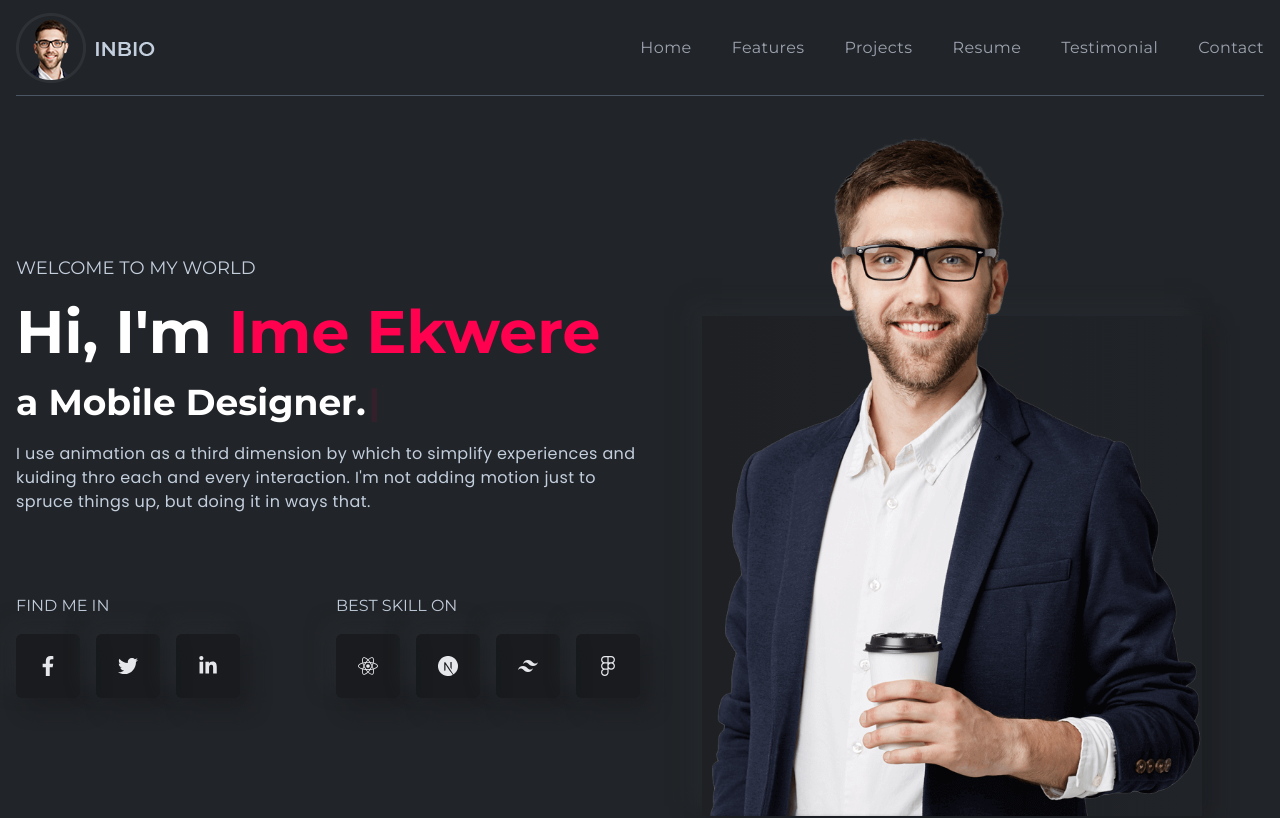
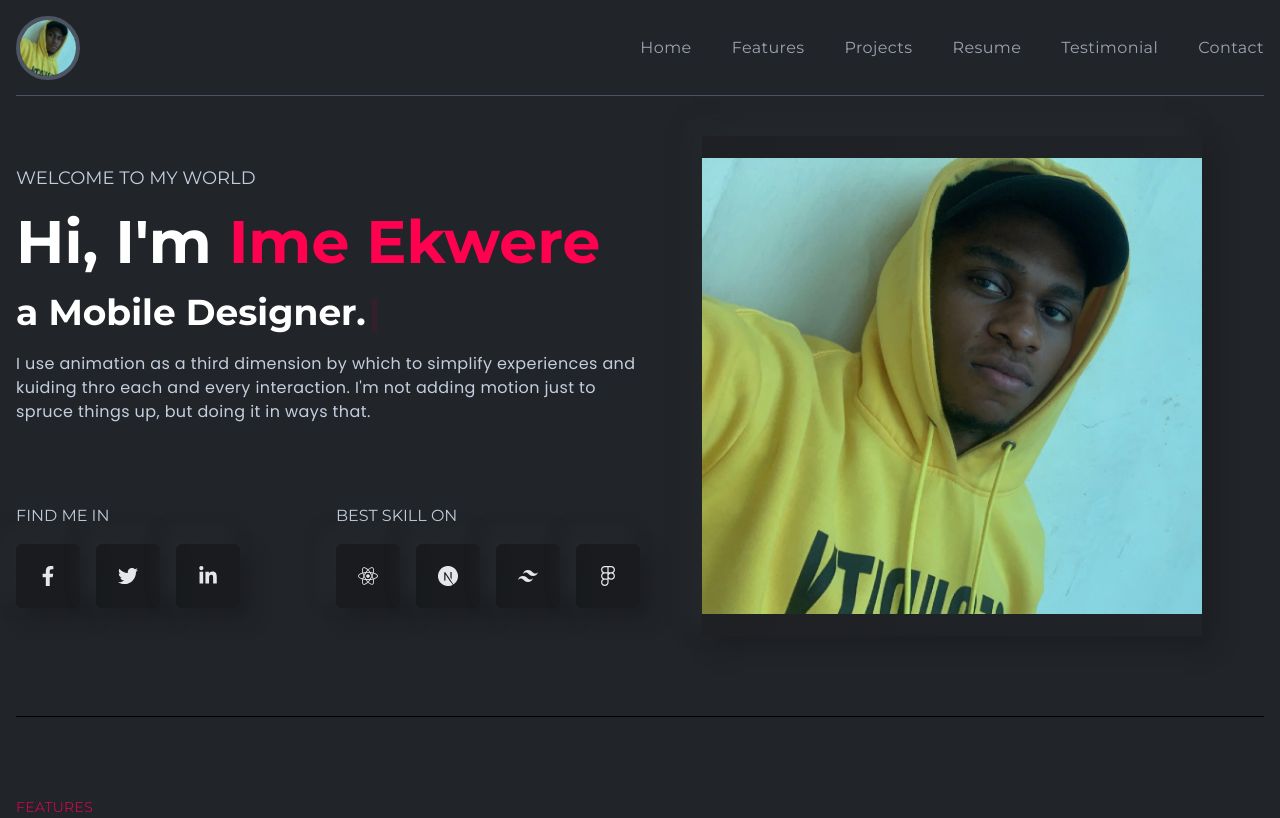
Before and after one commit to Eddikan/portfolio, a React (Create React App) app: page / in a window 1280 px wide. Shown: the top 818 px of the page. Built offline with nearby package versions, Linux system fonts and the light colour scheme.

Commit message:
feat: add custom details

```diff
--- a/src/components/banner/RightBanner.js
+++ b/src/components/banner/RightBanner.js
@@ -1,17 +1,17 @@
-import React from 'react'
-import { bannerImg } from "../../assets/index";
+import React from "react";
+import bannerImg from "../../assets/images/my_pic.jpg";
 
 const RightBanner = () => {
   return (
     <div className="w-full lgl:w-1/2 flex justify-center items-center relative">
       <img
-        className="w-[300px] h-[400px] lgl:w-[500px] lgl:h-[680px] z-10"
+        className="w-[300px] object-contain h-[400px] lgl:w-[500px] lgl:h-[500px] z-10"
         src={bannerImg}
         alt="bannerImg"
       />
       <div className="absolute bottom-0 w-[350px] h-[300px] lgl:w-[500px] lgl:h-[500px] bg-gradient-to-r from-[#1e2024] to-[#202327] shadow-shadowOne flex justify-center items-center"></div>
     </div>
   );
-}
+};
 
-export default RightBanner
+export default RightBanner;
--- a/src/components/contact/ContactLeft.js
+++ b/src/components/contact/ContactLeft.js
@@ -1,4 +1,4 @@
-import React from 'react'
+import React from "react";
 import { FaFacebookF, FaTwitter, FaLinkedinIn } from "react-icons/fa";
 import { contactImg } from "../../assets/index";
 
@@ -19,12 +19,19 @@ const ContactLeft = () => {
           Lorem ipsum, dolor sit amet consectetur adipisicing elit. Facilis
           ipsam autem cumque, accusantium dicta odio.
         </p>
-        <p className="text-base text-gray-400 flex items-center gap-2">
+        <a
+
+        href="tel:+23480"
+        className="text-base text-gray-400 flex items-center gap-2">
           Phone: <span className="text-lightText">+968 97859628</span>
-        </p>
-        <p className="text-base text-gray-400 flex items-center gap-2">
-          Email: <span className="text-lightText">noor.jsdivs@gmail.com</span>
-        </p>
+        </a>
+        <a
+          href="mailto:imeekwere15@gmail.com"
+          target="__blank"
+          className="text-base text-gray-400 flex items-center gap-2"
+        >
+          Email: <span className="text-lightText">imeekwere15@gmail.com</span>
+        </a>
       </div>
       <div className="flex flex-col gap-4">
         <h2 className="text-base uppercase font-titleFont mb-4">Find me in</h2>
@@ -42,6 +49,6 @@ const ContactLeft = () => {
       </div>
     </div>
   );
-}
+};
 
-export default ContactLeft
+export default ContactLeft;
--- a/src/components/navbar/Navbar.js
+++ b/src/components/navbar/Navbar.js
@@ -1,17 +1,32 @@
-import React, { useState } from 'react'
+import React, { useState } from "react";
 import { Link } from "react-scroll";
 import { FiMenu } from "react-icons/fi";
 import { MdClose } from "react-icons/md";
 import { FaFacebookF, FaTwitter, FaLinkedinIn } from "react-icons/fa";
-import {logo} from "../../assets/index"
-import { navLinksdata } from '../../constants';
+import logo from "../../assets/images/my_pic.jpg";
+
+import { navLinksdata } from "../../constants";
 
 const Navbar = () => {
-  const [showMenu, setShowMenu]=useState(false)
+  const [showMenu, setShowMenu] = useState(false);
   return (
     <div className="w-full h-24 sticky top-0 z-50 bg-bodyColor mx-auto flex justify-between items-center font-titleFont border-b-[1px] border-b-gray-600">
       <div>
-        <img src={logo} alt="logo" />
+        <Link
+          activeClass="active"
+          to={'home'}
+          spy={true}
+          smooth={true}
+          offset={-70}
+          duration={500}
+          className="cursor-pointer"
+        >
+          <img
+            src={logo}
+            alt="logo"
+            className="border-4 border-gray-600 rounded-full h-16 w-16"
+          />
+        </Link>
       </div>
       <div>
         <ul className="hidden mdl:inline-flex items-center gap-6 lg:gap-10">
@@ -98,6 +113,6 @@ const Navbar = () => {
       </div>
     </div>
   );
-}
+};
 
-export default Navbar
+export default Navbar;
```
Also changed, not shown: src/assets/images/my_pic.JPG.
